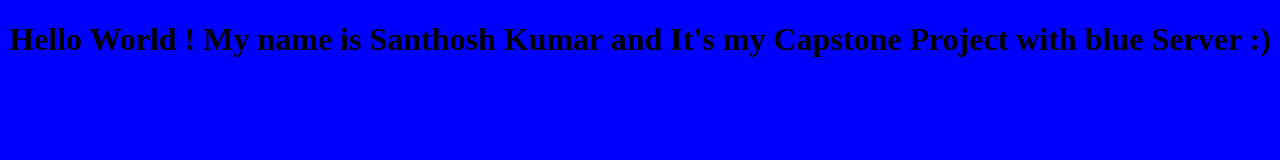
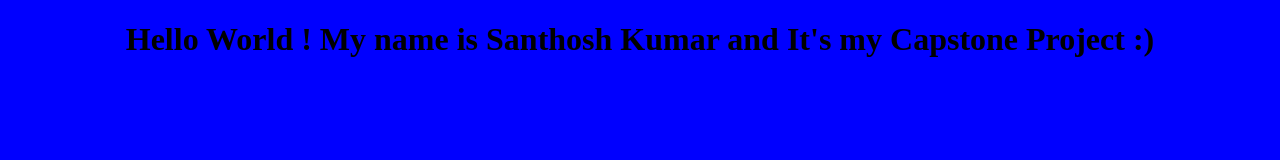
Before and after one commit to santhosh218/Cap-GreenBlue, a plain HTML site: page Blue/index.html in a window 1280 px wide. Drawn offline with Linux system fonts and the light colour scheme.

Commit message:
Update index.html

```diff
--- a/Blue/index.html
+++ b/Blue/index.html
@@ -4,6 +4,6 @@
 	<title>Udacity Cloud DevOps Engineer Nanodegree Program</title>
 </head>
 <body style="background-color: Blue; text-align: center">
-	<h1>Hello World ! My name is <strong>Santhosh Kumar</strong> and It's my Capstone Project with blue Server :) </h1>
+	<h1>Hello World ! My name is <strong>Santhosh Kumar</strong> and It's my Capstone Project :) </h1>
 </body>
 </html>
```
